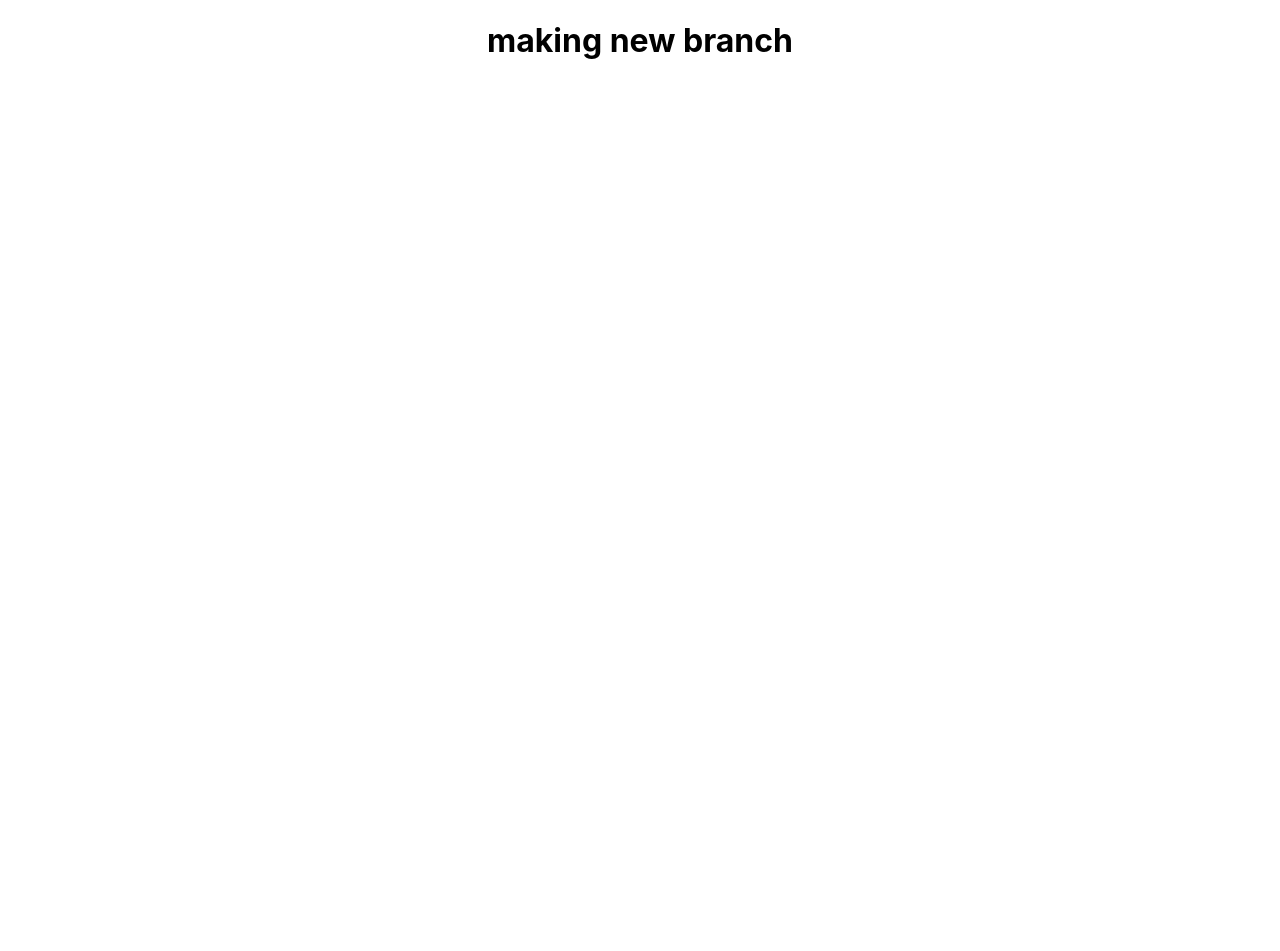
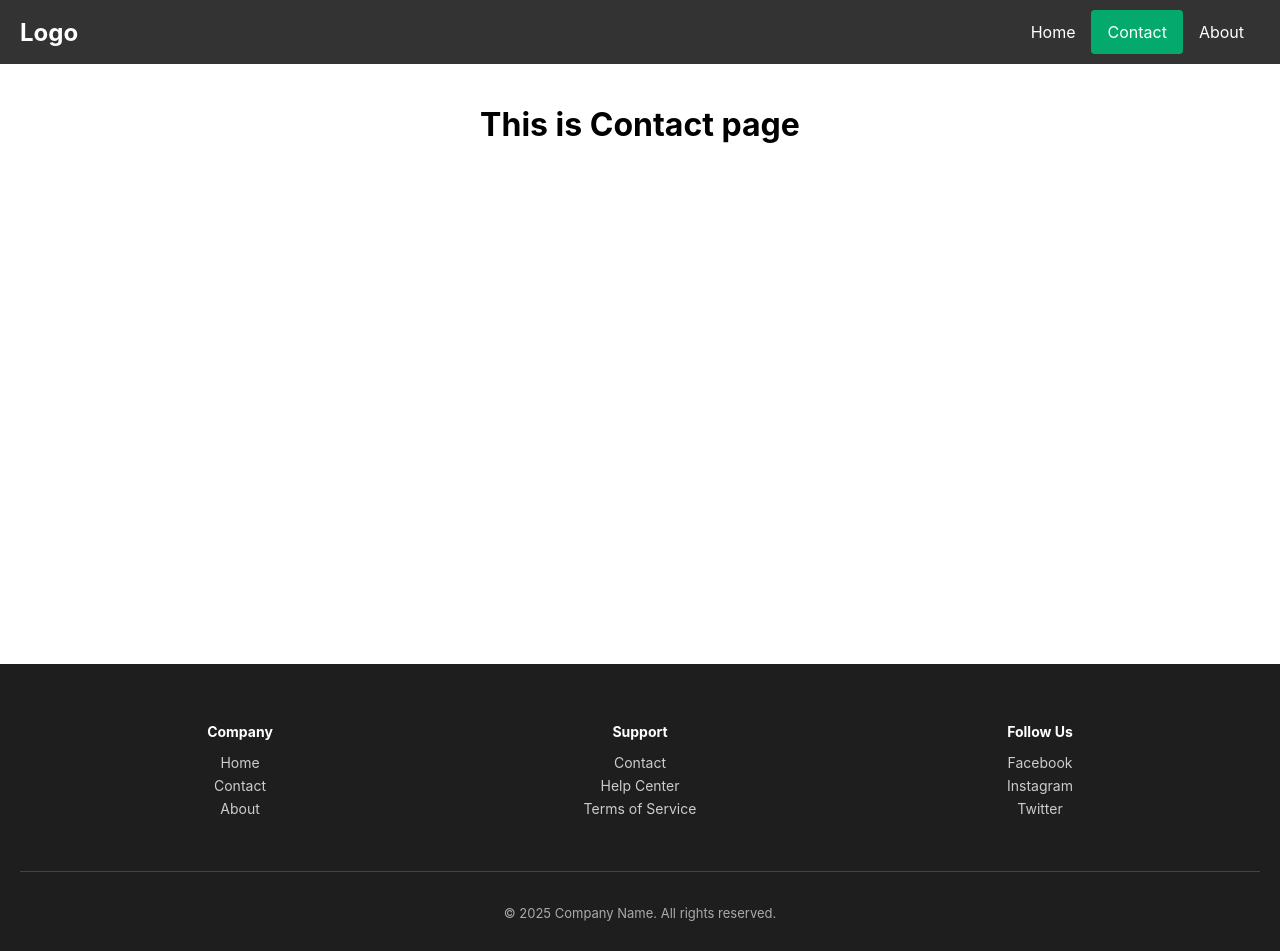
Before and after one commit to Rohan12tr/React, a React (Create React App) app: page /contact in a window 1280 px wide. Shown: the top 951 px of the page. Before the commit the page ends 800 px from the top, so only its background shows below. Built offline with nearby package versions, Linux system fonts and the light colour scheme.

Commit message:
adding pages header or footer

```diff
--- a/package.json
+++ b/package.json
@@ -9,6 +9,7 @@
     "@testing-library/user-event": "^13.5.0",
     "react": "^19.1.0",
     "react-dom": "^19.1.0",
+    "react-router-dom": "^7.5.0",
     "react-scripts": "5.0.1",
     "web-vitals": "^2.1.4"
   },
--- a/src/App.js
+++ b/src/App.js
@@ -1,9 +1,26 @@
-import './App.css';
-
+import "./App.css";
+import { BrowserRouter as Router, Routes, Route } from "react-router-dom";
+import Header from "./Components/Header";
+import Footer from "./Components/Footer";
+import Home from "./Pages/Home";
+import About from "./Pages/About";
+import Contact from "./Pages/Contact";
 function App() {
   return (
     <div className="App">
-      <h1>making new branch</h1>
+      <Router>
+        <Header />
+
+        <div className="main-content" style={{ padding: "20px", minHeight: "70vh" }}>
+          <Routes>
+            <Route path="/" element={<Home />} />
+            <Route path="/about" element={<About />} />
+            <Route path="/contact" element={<Contact />} />
+          </Routes>
+        </div>
+
+        <Footer />
+      </Router>
     </div>
   );
 }
--- /dev/null
+++ b/src/Components/Footer.jsx
@@ -0,0 +1,65 @@
+import React from "react";
+import "../Css/Footer.css";
+import { NavLink } from "react-router-dom";
+
+function Footer() {
+  return (
+    <div>
+      <footer className="footer">
+        <div className="footer-container">
+          <div className="footer-section">
+            <h4>Company</h4>
+            <ul>
+              <li>
+                <NavLink to="/">Home</NavLink>
+              </li>
+              <li>
+                <NavLink to="/contact">Contact</NavLink>
+              </li>
+              <li>
+                <NavLink to="/about">About</NavLink>
+              </li>
+
+            </ul>
+          </div>
+
+          <div className="footer-section">
+            <h4>Support</h4>
+            <ul>
+              <li>
+                <a href="/">Contact</a>
+              </li>
+              <li>
+                <a href="/">Help Center</a>
+              </li>
+              <li>
+                <a href="/">Terms of Service</a>
+              </li>
+            </ul>
+          </div>
+
+          <div className="footer-section">
+            <h4>Follow Us</h4>
+            <ul>
+              <li>
+                <a href="/">Facebook</a>
+              </li>
+              <li>
+                <a href="/">Instagram</a>
+              </li>
+              <li>
+                <a href="/">Twitter</a>
+              </li>
+            </ul>
+          </div>
+        </div>
+
+        <div className="footer-bottom">
+          <p>© {new Date().getFullYear()} Company Name. All rights reserved.</p>
+        </div>
+      </footer>
+    </div>
+  );
+}
+
+export default Footer;
--- /dev/null
+++ b/src/Components/Header.jsx
@@ -0,0 +1,26 @@
+import React from "react";
+import "../Css/Header.css"
+import { Link } from 'react-router-dom';
+import { NavLink } from "react-router-dom";
+
+
+function Header() {
+  return (
+    <div>
+      <div className="header">
+      <Link to="/" className="logo">Logo</Link>
+      <div className="header-right">
+        {/* <Link to="/" className="active">Home</Link>
+        <Link to="/contact">Contact</Link>
+        <Link to="/about">About</Link> */}
+
+       <NavLink to="/" className="">Home</NavLink>
+        <NavLink to="/contact">Contact</NavLink>
+        <NavLink to="/about">About</NavLink>
+      </div>
+    </div>
+    </div>
+  );
+}
+
+export default Header;
--- /dev/null
+++ b/src/Css/Footer.css
@@ -0,0 +1,70 @@
+footer.footer {
+  background-color: #1e1e1e;
+  color: #f0f0f0;
+  padding: 40px 20px 20px;
+  font-size: 14px;
+}
+
+.footer-container {
+  display: flex;
+  justify-content: space-between;
+  flex-wrap: wrap;
+  max-width: 1200px;
+  margin: 0 auto;
+  padding-bottom: 20px;
+}
+
+.footer-section {
+  flex: 1;
+  min-width: 200px;
+  margin-bottom: 20px;
+}
+
+.footer-section h4 {
+  color: #ffffff;
+  margin-bottom: 10px;
+}
+
+.footer-section ul {
+  list-style: none;
+  padding: 0;
+}
+
+.footer-section ul li {
+  margin: 6px 0;
+}
+
+.footer-section ul li a {
+  color: #ccc;
+  text-decoration: none;
+  transition: color 0.3s;
+}
+
+.footer-section ul li a:hover {
+  color: #ffffff;
+}
+
+.footer-bottom {
+  text-align: center;
+  border-top: 1px solid #444;
+  padding-top: 20px;
+  font-size: 13px;
+  color: #aaa;
+}
+
+/* Responsive */
+@media (max-width: 768px) {
+  .footer-container {
+    flex-direction: column;
+    align-items: center;
+    text-align: center;
+  }
+
+  .footer-section {
+    margin-bottom: 30px;
+  }
+}
+.footer a{
+  text-decoration: none;
+  color: white;
+}
--- /dev/null
+++ b/src/Css/Header.css
@@ -0,0 +1,61 @@
+/* General header styling */
+.header {
+    overflow: hidden;
+    background-color: #333;
+    padding: 10px 20px;
+    display: flex;
+    justify-content: space-between;
+    align-items: center;
+    flex-wrap: wrap;
+  }
+
+  /* Logo styling */
+  .header .logo {
+    color: white;
+    font-size: 24px;
+    font-weight: bold;
+    text-decoration: none;
+  }
+
+  /* Right side links */
+  .header-right a {
+    color: white;
+    padding: 12px 16px;
+    text-decoration: none;
+    text-align: center;
+    display: inline-block;
+    font-size: 16px;
+  }
+
+  /* Hover and active styles */
+  .header-right a:hover {
+    background-color: #ddd;
+    color: black;
+    border-radius: 4px;
+  }
+
+  .header-right .active {
+    background-color: #04AA6D;
+    color: white;
+    border-radius: 4px;
+  }
+
+  /* Responsive styles */
+  @media screen and (max-width: 600px) {
+    .header {
+      flex-direction: column;
+      align-items: flex-start;
+    }
+
+    .header-right {
+      width: 100%;
+      display: flex;
+      flex-direction: column;
+    }
+
+    .header-right a {
+      text-align: left;
+      width: 100%;
+      padding: 10px;
+    }
+  }
--- /dev/null
+++ b/src/Pages/About.jsx
@@ -0,0 +1,11 @@
+import React from 'react'
+
+function About() {
+  return (
+    <div>
+      <h1>ABOUT page</h1>
+    </div>
+  )
+}
+
+export default About
--- /dev/null
+++ b/src/Pages/Contact.jsx
@@ -0,0 +1,11 @@
+import React from 'react'
+
+function Contact() {
+  return (
+    <div>
+      <h1>This is Contact page</h1>
+    </div>
+  )
+}
+
+export default Contact
--- /dev/null
+++ b/src/Pages/Home.jsx
@@ -0,0 +1,11 @@
+import React from 'react'
+
+function Home() {
+  return (
+    <div>
+      <h1>This is home page</h1>
+    </div>
+  )
+}
+
+export default Home
```
Also changed, not shown: 1 other file (tests, documents, lock files or other folders).
